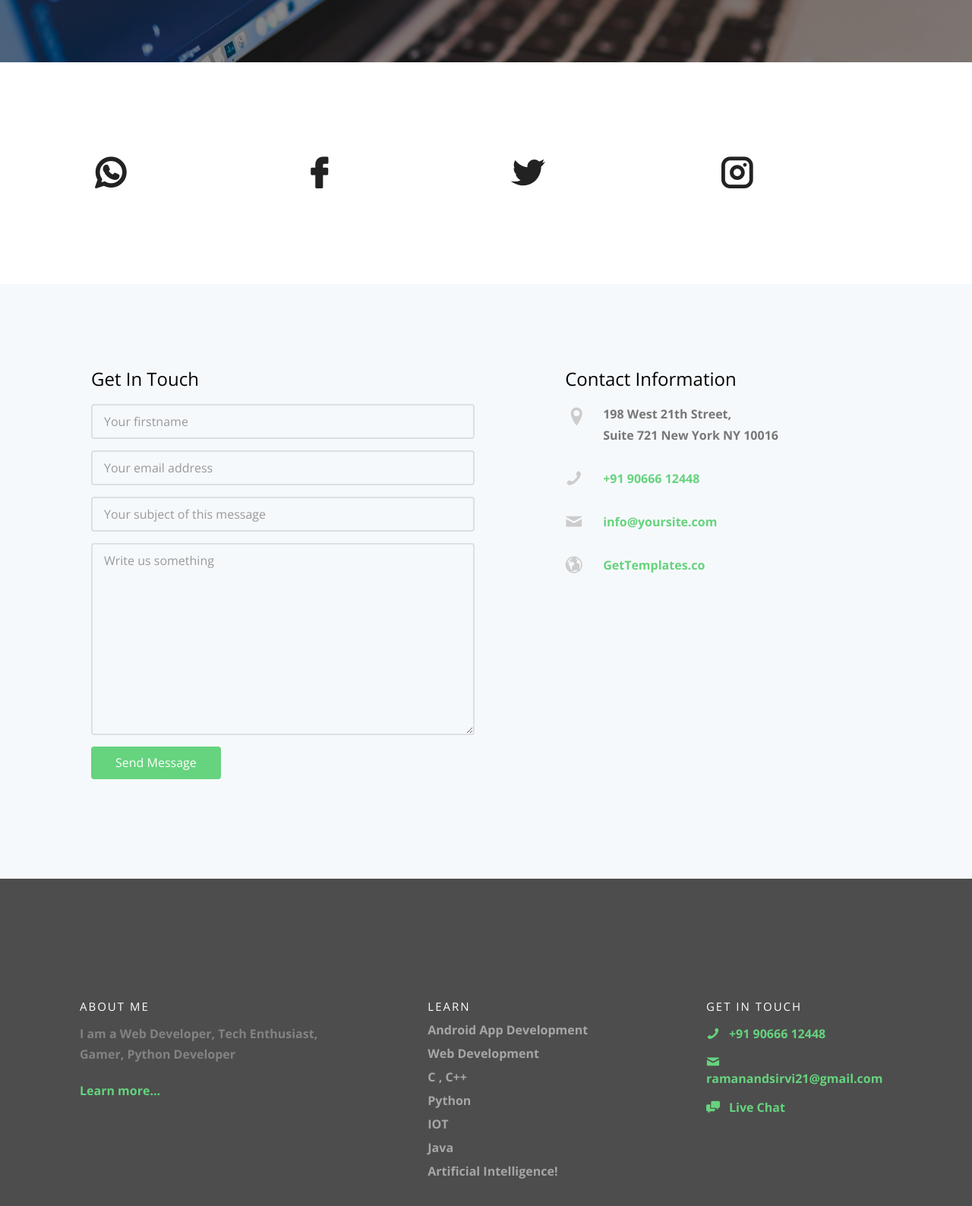
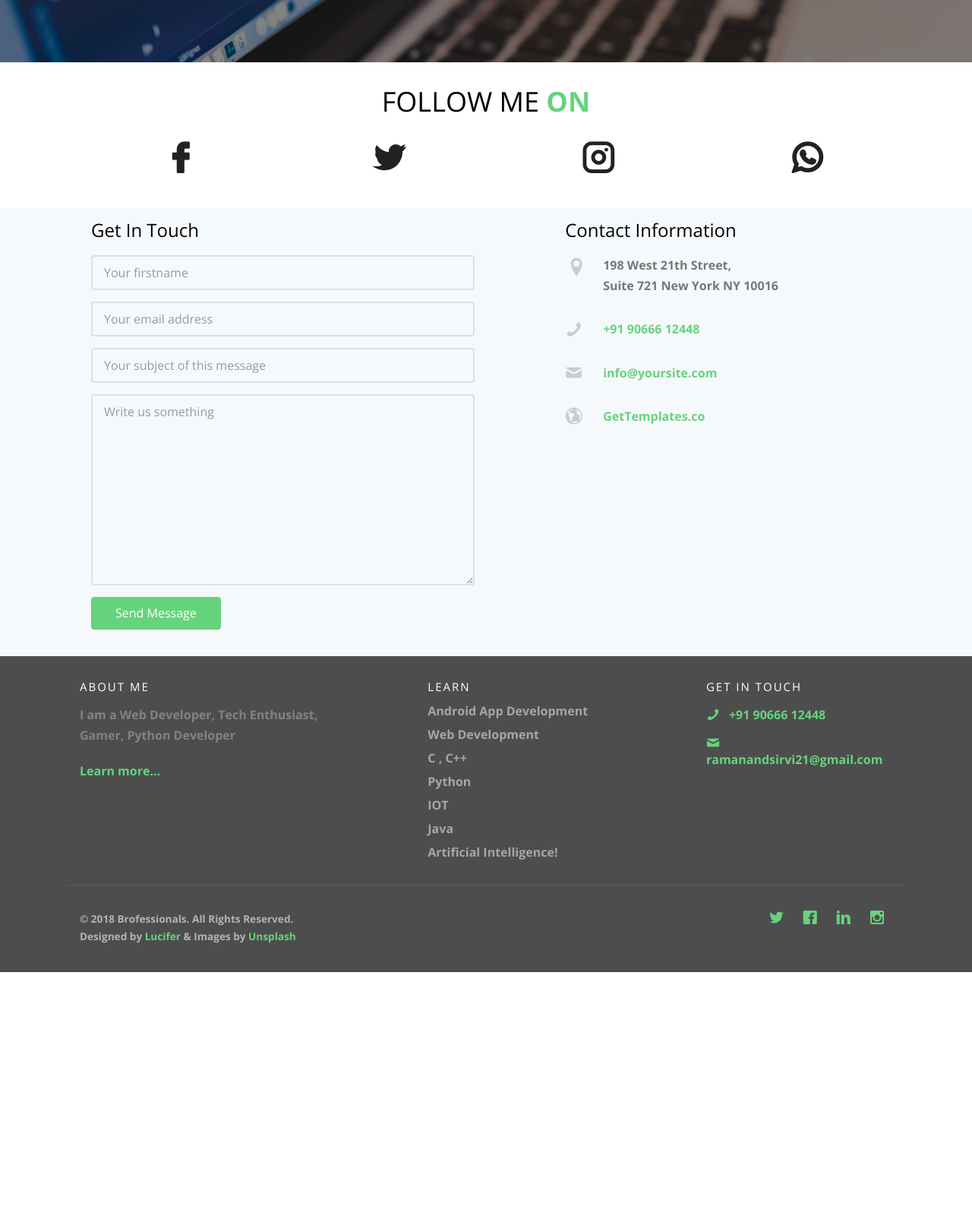
Before and after one commit to elitelinuxuser/lucifer2198.github.io, a plain HTML site: page contact.html in a window 1280 px wide. Shown: the part 518-2106 px from the top of the page at 76% size. After the commit the page ends 1798 px from the top, so only its background shows below. Drawn offline with nearby package versions, Linux system fonts and the light colour scheme; files whose address does not match are found by name.

Commit message:
Footer And Header Padding Fixed!

```diff
--- a/contact.html
+++ b/contact.html
@@ -72,7 +72,7 @@
 		<div class="gtco-top">
 			<div class="container-fluid">
 				<div class="row">
-					<div class="col-md-6 col-xs-6">
+					<div id="icon-adjust" class="col-md-6 col-xs-6">
 						<div id="gtco-logo"><a href="index.html">Honest <em>.</em></a></div>
 					</div>
 					<div class="col-md-6 col-xs-6 social-icons">
@@ -125,20 +125,21 @@
 		</div>
 	</header>
 
-	<div class="gtco-section">
-		<div class="gtco-container">
+	<div id="social-section" class="gtco-section ">
+		<div align="center" class="gtco-container">
 			<div class="row">
+				<h1 align="center" class="follow-me">FOLLOW ME <strong>ON</strong></h1>
 				<div class="col-sm-3">
-					<a href="tel:+919066612448"><i class="flaticon-whatsapp"></i></a>
-				</div>
-				<div class="col-sm-3">
-					<a href="https://www.facebook.com/ram.sirvi"><i class="flaticon-facebook-logo"></i></a>
+					<a href="https://www.facebook.com/ram.sirvi"> <i class="flaticon-facebook-logo"></i></a>
 				</div>
 				<div class="col-sm-3">
 					<a href="https://www.twitter.com/RamanandSirvi"><i class="flaticon-twitter-logo-silhouette"></i></a>
 				</div>
 				<div class="col-sm-3">
 					<a href="https://www.instagram.com/ram.sirvi"><i class="flaticon-instagram"></i></a>
+				</div>
+				<div class="col-sm-3">
+					<a href="tel:+919066612448"><i class="flaticon-whatsapp"></i></a>
 				</div>
 			</div>
 		</div>
@@ -235,15 +236,12 @@
 					</div>
 				</div>
 
-
-
 				<div class="col-md-3 col-md-push-1">
 					<div class="gtco-widget">
 						<h3>Get In Touch</h3>
 						<ul class="gtco-quick-contact">
 							<li><a href="tel:+919066612448"><i class="icon-phone"></i> +91 90666 12448</a></li>
 							<li><a href="mailto:ramanandsirvi21@gmail.com"><i class="icon-mail2"></i> ramanandsirvi21@gmail.com</a></li>
-							<li><a href="#"><i class="icon-chat"></i> Live Chat</a></li>
 						</ul>
 					</div>
 				</div>
--- a/css/style.css
+++ b/css/style.css
@@ -121,6 +121,7 @@ h1, h2, h3, h4, h5, h6, figure {
   text-align: right;
 }
 .gtco-top .gtco-social-top {
+  display: inline-flex;
   padding: 0;
   margin: 0;
 }
@@ -129,6 +130,7 @@ h1, h2, h3, h4, h5, h6, figure {
     margin-right: 50px;
   }
 }
+
 .gtco-top .gtco-social-top li {
   padding: 0;
   margin: 0 0 0 10px;
@@ -752,7 +754,7 @@ form label {
 #gtco-subscribe,
 #gtco-footer,
 .gtco-section {
-  padding: 7em 0;
+  padding: 1em 0;
   clear: both;
   position: relative;
 }
@@ -764,7 +766,7 @@ form label {
   #gtco-subscribe,
   #gtco-footer,
   .gtco-section {
-    padding: 2em 0;
+    padding: 0;
   }
 }
 #gtco-features.border-bottom,
@@ -1158,7 +1160,7 @@ form label {
 }
 
 #gtco-footer {
-  padding-top: 10em;
+  padding-top: 2em;
   background: #4d4d4d;
   color: rgba(255, 255, 255, 0.3);
 }
@@ -1221,8 +1223,8 @@ form label {
 }
 #gtco-footer .copyright {
   color: #b3b3b3;
-  padding-top: 3em;
-  margin-top: 3em;
+  padding-top: 2em;
+  margin-top: 0;
   border-top: 1px solid rgba(255, 255, 255, 0.1);
 }
 @media screen and (max-width: 768px) {
@@ -2141,3 +2143,24 @@ form label {
 }
 
 /*# sourceMappingURL=style.css.map */
+
+#social-section{
+  padding: 2em 0;
+}
+
+.onlymob{
+  display: none;
+}
+
+h1.follow-me strong{
+  font-weight: 700;
+  color: #66D37E;
+}
+
+#social-icons-adjust{
+  padding-left: 5px;
+}
+
+#icon-adjust{
+  padding-right: 5px;
+}
```
Also changed, not shown: index.html (+3 -3 lines), js/main.js (+6 -1 lines).
